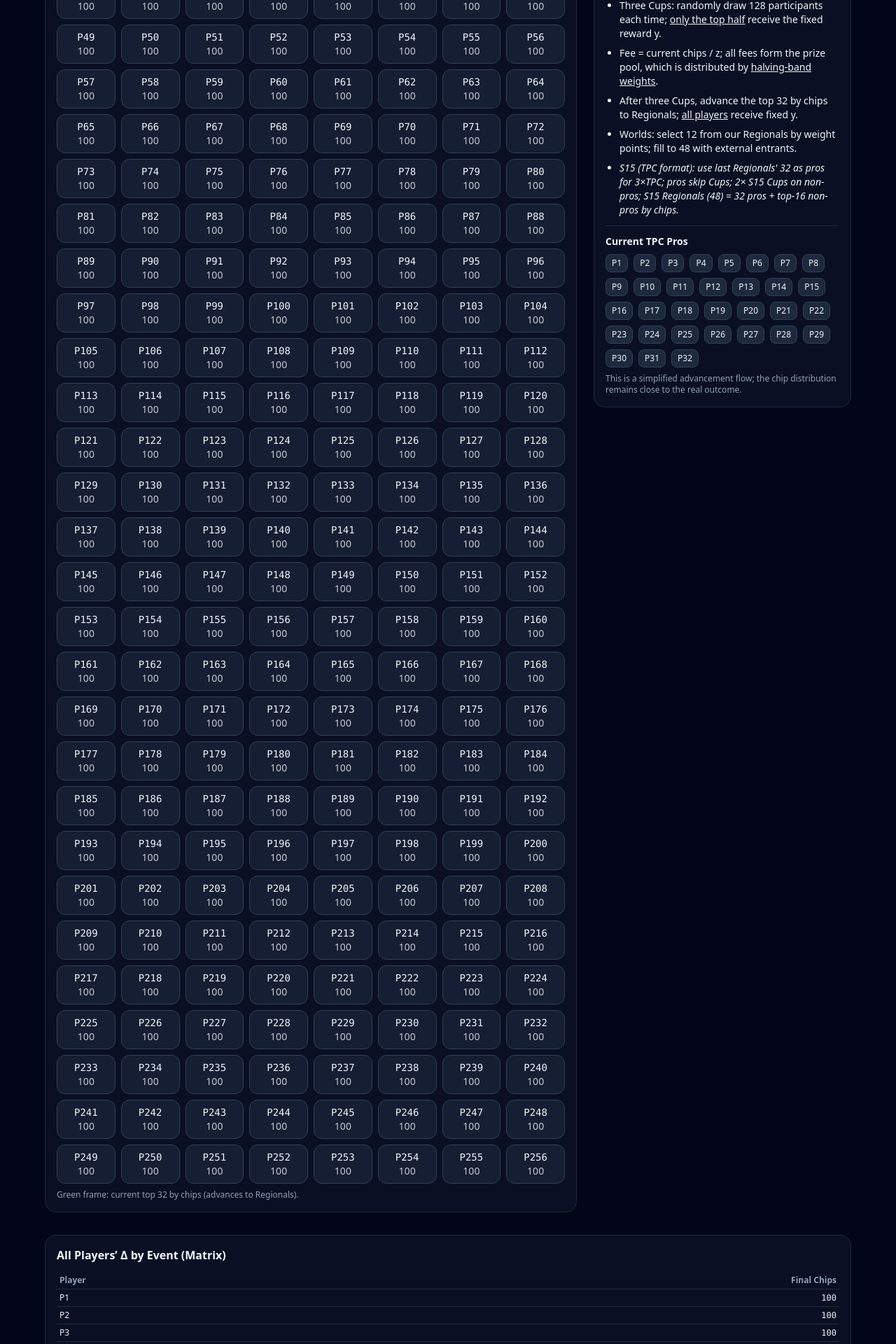
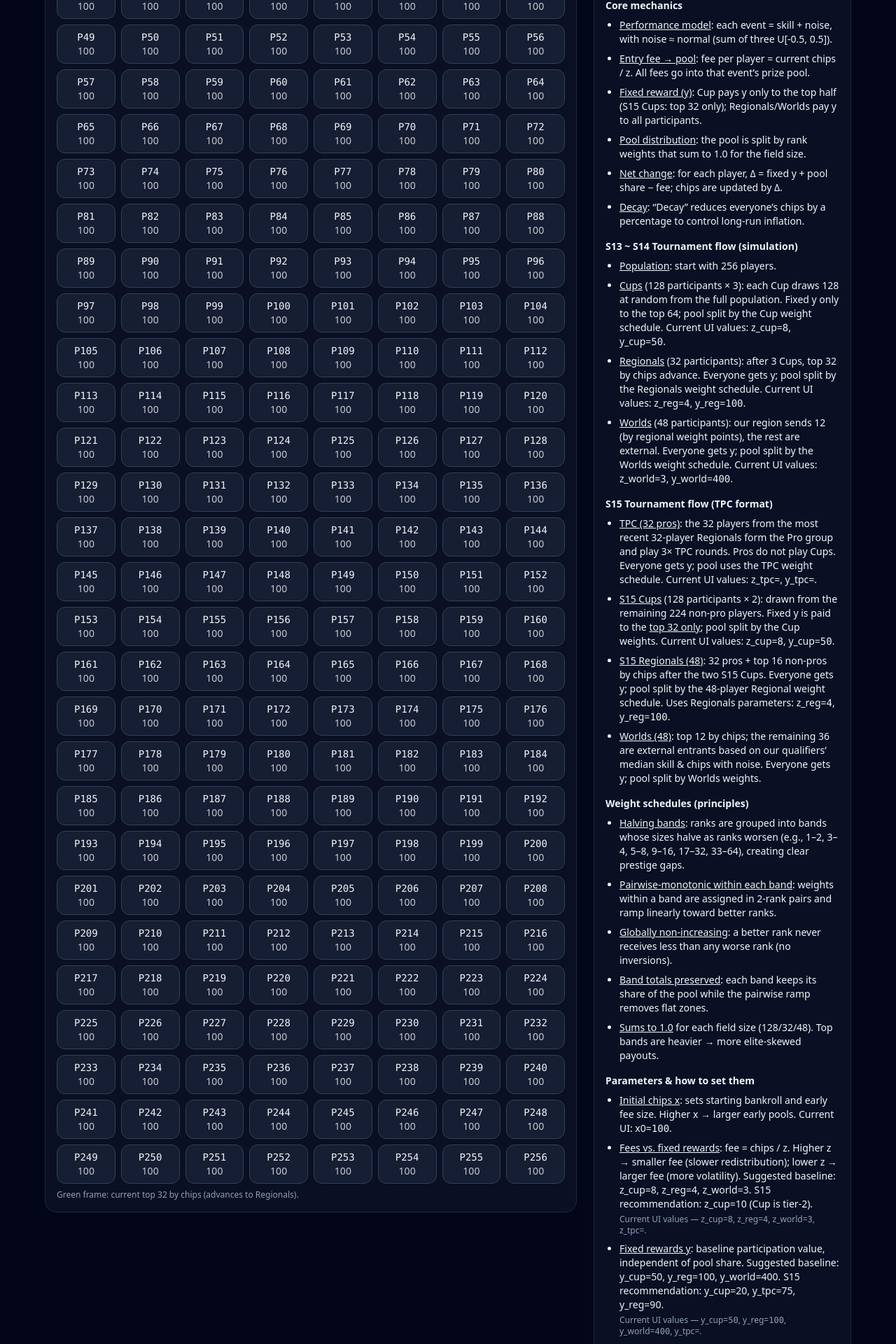
Before and after one commit to lilbear201122/citadel-project, a React (Vite) app: page / in a window 1280 px wide. Shown: the part 960-2880 px from the top of the page at 70% size. Built offline with nearby package versions, Linux system fonts and the light colour scheme.

Commit message:
UI Adjustment

```diff
--- a/src/App.tsx
+++ b/src/App.tsx
@@ -720,29 +720,161 @@ function NotesPanel({ params, sizes, tpcPros }:{ params: any; sizes: any; tpcPro
   return (
     <div className="bg-slate-900/60 rounded-2xl p-4 border border-slate-800">
       <h3 className="font-semibold mb-3">Rules Overview</h3>
+
+      {/* Core mechanics */}
+      <h4 className="font-semibold text-sm mt-1 mb-2">Core mechanics</h4>
       <ul className="text-sm space-y-2 list-disc pl-5">
-        <li>Three Cups: randomly draw {sizes.cupSlots} participants each time; <span className="underline">only the top half</span> receive the fixed reward y.</li>
-        <li>Fee = current chips / z; all fees form the prize pool, which is distributed by <span className="underline">halving-band weights</span>.</li>
-        <li>After three Cups, advance the top {sizes.reg} by chips to Regionals; <span className="underline">all players</span> receive fixed y.</li>
-        <li>Worlds: select {sizes.ourWorldQuota} from our Regionals by weight points; fill to {sizes.world} with external entrants.</li>
-        <li className="italic">S15 (TPC format): use last Regionals' 32 as pros for 3×TPC; pros skip Cups; 2× S15 Cups on non-pros; S15 Regionals (48) = 32 pros + top-16 non-pros by chips.</li>
+        <li>
+          <span className="underline">Performance model</span>:
+          each event = skill + noise, with noise ≈ normal (sum of three U[-0.5, 0.5]).
+        </li>
+        <li>
+          <span className="underline">Entry fee → pool</span>:
+          fee per player = current chips / z. All fees go into that event’s prize pool.
+        </li>
+        <li>
+          <span className="underline">Fixed reward (y)</span>:
+          Cup pays y only to the top half (S15 Cups: top 32 only);
+          Regionals/Worlds pay y to all participants.
+        </li>
+        <li>
+          <span className="underline">Pool distribution</span>:
+          the pool is split by rank weights that sum to 1.0 for the field size.
+        </li>
+        <li>
+          <span className="underline">Net change</span>:
+          for each player, Δ = fixed y + pool share − fee; chips are updated by Δ.
+        </li>
+        <li>
+          <span className="underline">Decay</span>:
+          “Decay” reduces everyone’s chips by a percentage to control long-run inflation.
+        </li>
       </ul>
-      <div className="mt-3 border-t border-slate-800 pt-3">
-        <h4 className="font-semibold mb-2 text-sm">Current TPC Pros</h4>
-        {tpcPros && tpcPros.length > 0 ? (
-          <div className="flex flex-wrap gap-2">
-            {tpcPros.map((pid:number)=> (
-              <span key={pid} className="px-2 py-1 rounded-lg bg-slate-800 border border-slate-700 text-xs">P{pid+1}</span>
-            ))}
+
+      {/* S13~S14 */}
+      <h4 className="font-semibold text-sm mt-4 mb-2">S13 ~ S14 Tournament flow (simulation)</h4>
+      <ul className="text-sm space-y-2 list-disc pl-5">
+        <li>
+          <span className="underline">Population</span>: start with {sizes.population} players.
+        </li>
+        <li>
+          <span className="underline">Cups</span> ({sizes.cupSlots} participants × 3):
+          each Cup draws {sizes.cupSlots} at random from the full population.
+          Fixed y only to the top 64; pool split by the Cup weight schedule.
+          Current UI values: z_cup=<code className="font-mono">{params.z_cup}</code>, y_cup=<code className="font-mono">{params.y_cup}</code>.
+        </li>
+        <li>
+          <span className="underline">Regionals</span> ({sizes.reg} participants):
+          after 3 Cups, top {sizes.reg} by chips advance. Everyone gets y;
+          pool split by the Regionals weight schedule.
+          Current UI values: z_reg=<code className="font-mono">{params.z_reg}</code>, y_reg=<code className="font-mono">{params.y_reg}</code>.
+        </li>
+        <li>
+          <span className="underline">Worlds</span> ({sizes.world} participants):
+          our region sends {sizes.ourWorldQuota} (by regional weight points), the rest are external.
+          Everyone gets y; pool split by the Worlds weight schedule.
+          Current UI values: z_world=<code className="font-mono">{params.z_world}</code>, y_world=<code className="font-mono">{params.y_world}</code>.
+        </li>
+      </ul>
+
+      {/* S15 with TPC */}
+      <h4 className="font-semibold text-sm mt-4 mb-2">S15 Tournament flow (TPC format)</h4>
+      <ul className="text-sm space-y-2 list-disc pl-5">
+        <li>
+          <span className="underline">TPC (32 pros)</span>:
+          the 32 players from the most recent 32-player Regionals form the Pro group and play 3× TPC rounds.
+          Pros do not play Cups. Everyone gets y; pool uses the TPC weight schedule.
+          Current UI values: z_tpc=<code className="font-mono">{params.z_tpc}</code>, y_tpc=<code className="font-mono">{params.y_tpc}</code>.
+        </li>
+        <li>
+          <span className="underline">S15 Cups</span> ({sizes.cupSlots} participants × 2):
+          drawn from the remaining {sizes.population - 32} non-pro players.
+          Fixed y is paid to the <span className="underline">top 32 only</span>;
+          pool split by the Cup weights. Current UI values: z_cup=<code className="font-mono">{params.z_cup}</code>, y_cup=<code className="font-mono">{params.y_cup}</code>.
+        </li>
+        <li>
+          <span className="underline">S15 Regionals (48)</span>:
+          32 pros + top 16 non-pros by chips after the two S15 Cups.
+          Everyone gets y; pool split by the 48-player Regional weight schedule.
+          Uses Regionals parameters: z_reg=<code className="font-mono">{params.z_reg}</code>, y_reg=<code className="font-mono">{params.y_reg}</code>.
+        </li>
+        <li>
+          <span className="underline">Worlds (48)</span>:
+          top 12 by chips; the remaining 36 are external entrants based on our qualifiers’ median skill & chips with noise.
+          Everyone gets y; pool split by Worlds weights.
+        </li>
+      </ul>
+
+      {/* Weight schedules */}
+      <h4 className="font-semibold text-sm mt-4 mb-2">Weight schedules (principles)</h4>
+      <ul className="text-sm space-y-2 list-disc pl-5">
+        <li>
+          <span className="underline">Halving bands</span>: ranks are grouped into bands whose sizes halve as ranks worsen
+          (e.g., 1–2, 3–4, 5–8, 9–16, 17–32, 33–64), creating clear prestige gaps.
+        </li>
+        <li>
+          <span className="underline">Pairwise-monotonic within each band</span>:
+          weights within a band are assigned in 2-rank pairs and ramp linearly toward better ranks.
+        </li>
+        <li>
+          <span className="underline">Globally non-increasing</span>:
+          a better rank never receives less than any worse rank (no inversions).
+        </li>
+        <li>
+          <span className="underline">Band totals preserved</span>:
+          each band keeps its share of the pool while the pairwise ramp removes flat zones.
+        </li>
+        <li>
+          <span className="underline">Sums to 1.0</span> for each field size (128/32/48). Top bands are heavier → more elite-skewed payouts.
+        </li>
+      </ul>
+
+      {/* Parameters */}
+      <h4 className="font-semibold text-sm mt-4 mb-2">Parameters & how to set them</h4>
+      <ul className="text-sm space-y-2 list-disc pl-5">
+        <li>
+          <span className="underline">Initial chips x</span>:
+          sets starting bankroll and early fee size. Higher x → larger early pools. Current UI: x0=<code className="font-mono">{params.x0}</code>.
+        </li>
+        <li>
+          <span className="underline">Fees vs. fixed rewards</span>:
+          fee = chips / z. Higher z → smaller fee (slower redistribution); lower z → larger fee (more volatility).
+          Suggested baseline: z_cup=8, z_reg=4, z_world=3.
+          <span className="ml-1">S15 recommendation: z_cup=10 (Cup is tier-2).</span>
+          <div className="text-xs text-slate-400 mt-1">
+            Current UI values — z_cup=<code className="font-mono">{params.z_cup}</code>,
+            z_reg=<code className="font-mono">{params.z_reg}</code>,
+            z_world=<code className="font-mono">{params.z_world}</code>,
+            z_tpc=<code className="font-mono">{params.z_tpc}</code>.
           </div>
-        ) : (
-          <div className="text-xs text-slate-400">尚未產生 TPC Pros（需要先有 Regionals 32 或以目前籌碼 Top32 代替）。</div>
-        )}
-      </div>
-      <p className="text-xs text-slate-400 mt-2">This is a simplified advancement flow; the chip distribution remains close to the real outcome.</p>
+        </li>
+        <li>
+          <span className="underline">Fixed rewards y</span>:
+          baseline participation value, independent of pool share.
+          Suggested baseline: y_cup=50, y_reg=100, y_world=400.
+          <span className="ml-1">S15 recommendation: y_cup=20, y_tpc=75, y_reg=90.</span>
+          <div className="text-xs text-slate-400 mt-1">
+            Current UI values — y_cup=<code className="font-mono">{params.y_cup}</code>,
+            y_reg=<code className="font-mono">{params.y_reg}</code>,
+            y_world=<code className="font-mono">{params.y_world}</code>,
+            y_tpc=<code className="font-mono">{params.y_tpc}</code>.
+          </div>
+        </li>
+      </ul>
+
+      <p className="text-[11px] text-slate-400 mt-3">
+        These flows are slightly simplified vs. official advancement rules, but yield similar chip distributions in practice.
+      </p>
+
+      {/* Heads-up about S15 Cup payout rule */}
+      <p className="text-[11px] text-amber-300/90 mt-1">
+        Heads-up: the description above says “S15 Cup fixed y → top 32 only”. If you want the simulation to enforce that
+        (rather than top half), let me know and I’ll switch the payout rule in the S15 Cups code path.
+      </p>
     </div>
   );
 }
+
 
 function Timeline({ history }:{ history: any[]; }) {
   const [collapsed, setCollapsed] = useState<{[k: number]: boolean}>({});
```
